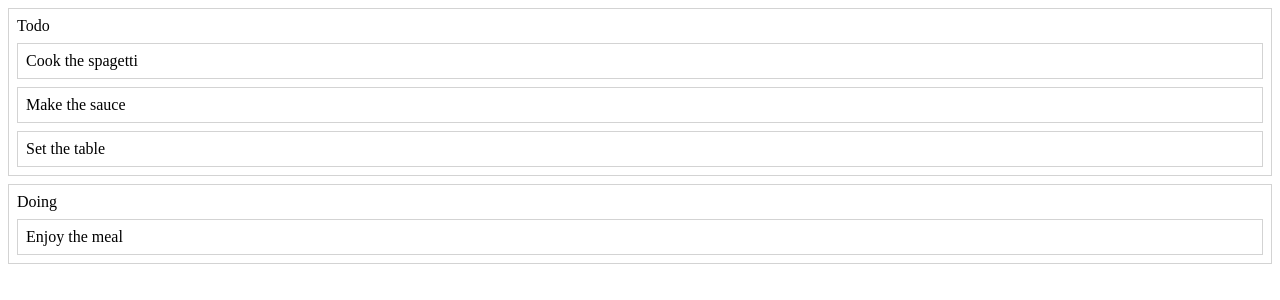
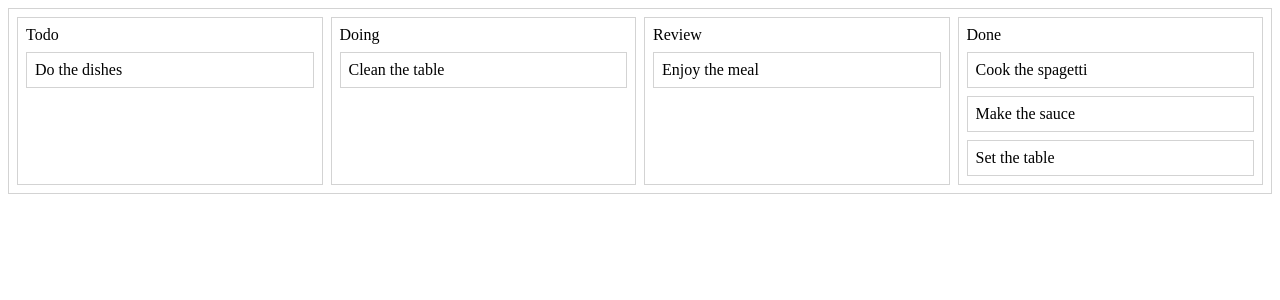
Before and after one commit to juhapekkaeloranta/drag-and-drop-poc, a React (Create React App) app: page / in a window 1280 px wide. Shown: the top 300 px of the page. Built offline with nearby package versions, Linux system fonts and the light colour scheme.

Commit message:
Improve styling: lane layout

```diff
--- a/src/components/App.js
+++ b/src/components/App.js
@@ -10,9 +10,6 @@ const App = () => {
   const dispatch = useDispatch()
 
   const handleDragEnd = result => {
-
-    console.log('dragEnd', result)
-
     const { destination, source, draggableId } = result
 
     if (!destination) {return}
@@ -25,11 +22,13 @@ const App = () => {
     dispatch(moveTask({ id: draggableId, from: source, to: destination }))
   }
 
+  //TODO: make more lanes
+
   return (
     <DragDropContext
       onDragEnd={handleDragEnd}
     >
-      <div>
+      <div className={"lane bordered p--half"}>
       {columnOrder.map(columnId => (
         <Column
           key={columnId}
--- a/src/components/column.js
+++ b/src/components/column.js
@@ -24,7 +24,7 @@ const Column = props => {
   const taskOrder = useSelector(state => selectors.getTaskOrder(id)(state))
 
   return (
-    <div key={id} id={id} className='bordered'>
+    <div key={id} id={id} className='column bordered m--half p'>
       <div>
         {column.title}
       </div>
--- a/src/components/task.js
+++ b/src/components/task.js
@@ -9,7 +9,7 @@ const Container = props => {
 
   return (
     <div
-      className='bordered'
+      className='task--styling bordered mt p'
       ref={innerRef}
       {...provided.draggableProps}
       {...provided.dragHandleProps}
--- a/src/state/schema.ts
+++ b/src/state/schema.ts
@@ -34,7 +34,9 @@ export const initialState = {
     'task-1': { id: 'task-1', content: 'Cook the spagetti' },
     'task-2': { id: 'task-2', content: 'Make the sauce' },
     'task-3': { id: 'task-3', content: 'Set the table' },
-    'task-4': { id: 'task-4', content: 'Enjoy the meal' }
+    'task-4': { id: 'task-4', content: 'Enjoy the meal' },
+    'task-5': { id: 'task-5', content: 'Clean the table' },
+    'task-6': { id: 'task-6', content: 'Do the dishes' }
   },
   columns: {
     'column-1': {
@@ -44,13 +46,23 @@ export const initialState = {
     'column-2': {
       id: 'column-2',
       title: 'Doing'
+    },
+    'column-3': {
+      id: 'column-3',
+      title: 'Review'
+    },
+    'column-4': {
+      id: 'column-4',
+      title: 'Done'
     }
   },
-  columnOrder: ['column-1', 'column-2'],
+  columnOrder: ['column-1', 'column-2', 'column-3', 'column-4'],
   taskPlacement: [
-    { task: 'task-1', column: 'column-1', index: 0 },
-    { task: 'task-2', column: 'column-1', index: 1 },
-    { task: 'task-3', column: 'column-1', index: 2 },
-    { task: 'task-4', column: 'column-2', index: 0 },
+    { task: 'task-1', column: 'column-4', index: 0 },
+    { task: 'task-2', column: 'column-4', index: 1 },
+    { task: 'task-3', column: 'column-4', index: 2 },
+    { task: 'task-4', column: 'column-3', index: 0 },
+    { task: 'task-5', column: 'column-2', index: 0 },
+    { task: 'task-6', column: 'column-1', index: 0 },
   ]
 }
--- a/src/styles/index.css
+++ b/src/styles/index.css
@@ -1,6 +1,34 @@
 .bordered {
   border: 1px solid lightgray;
-  padding: 8px;
-  margin-top: 8px;
+  padding: 4px;
   background-color: white;
 }
+
+.p {
+  padding: 8px;
+}
+
+.p--half {
+  padding: 4px;
+}
+
+.mt {
+  margin-top: 8px;
+}
+
+.m--half {
+  margin: 4px;
+}
+
+.task--styling {
+  min-width: 175px;
+}
+
+.column {
+  flex: 1 1 0;
+}
+
+.lane {
+  display: flex;
+  flex-wrap: wrap;
+}
```
